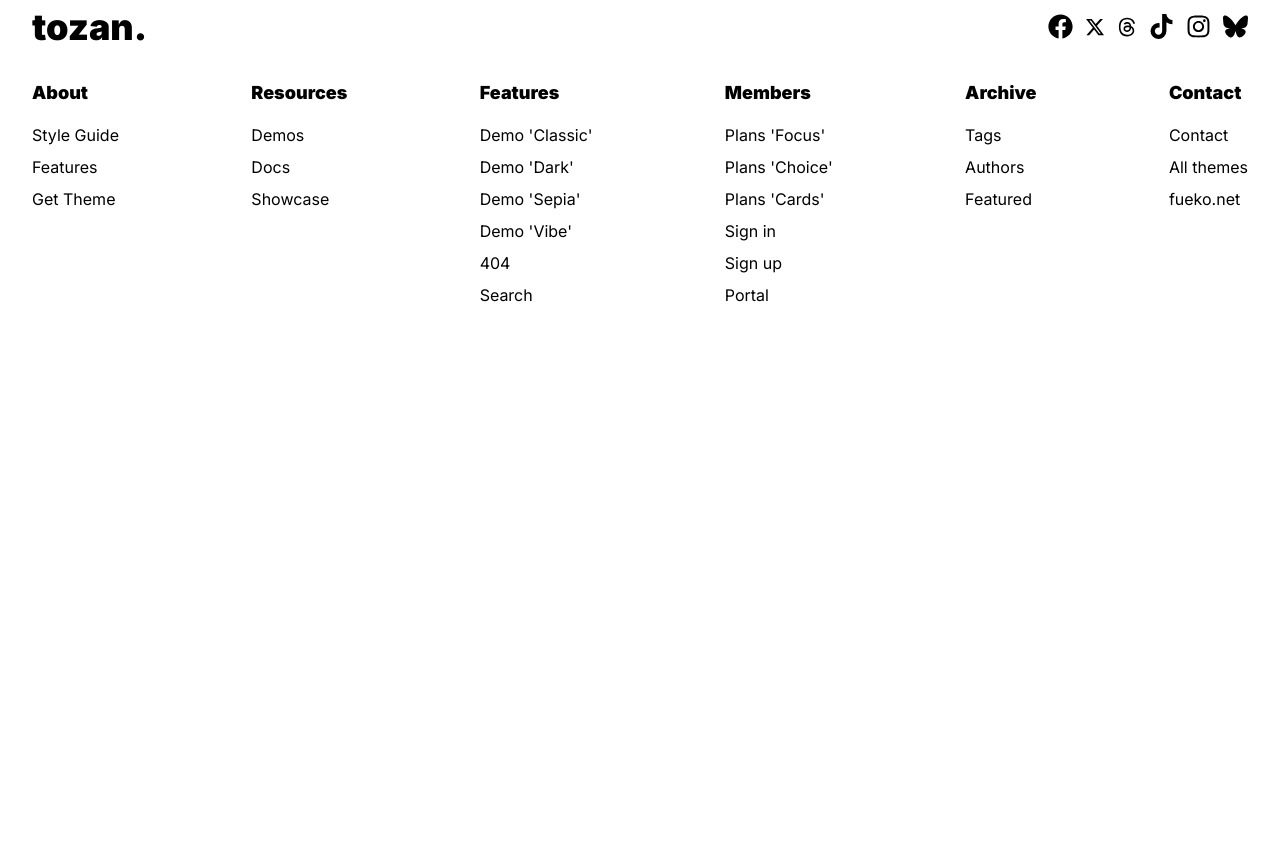
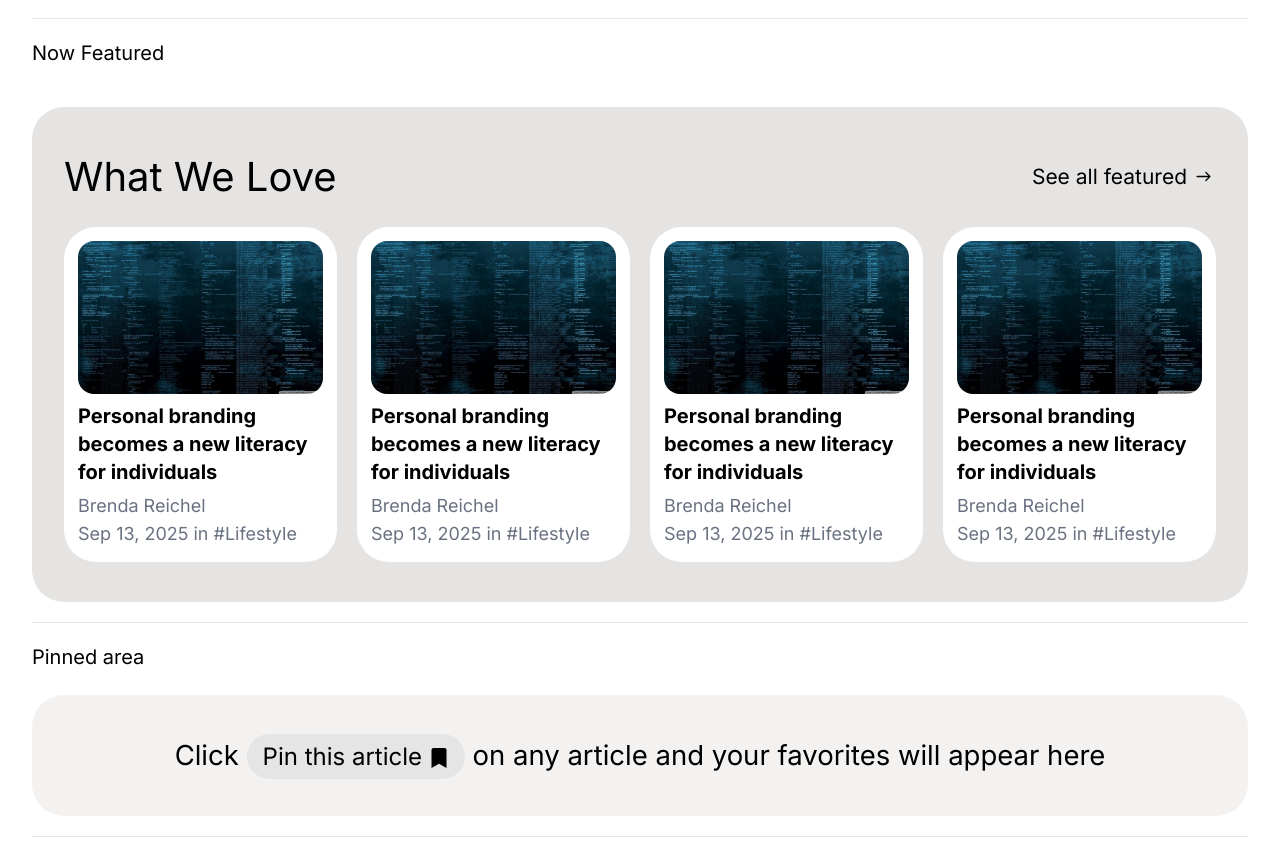
Before and after one commit to AbdulrahmanIsmael/tozan-landing-page, a Next.js app: page / in a window 1280 px wide. Shown: the part 1924-2779 px from the top of the page. Before the commit the page ends 2259 px from the top, so only its background shows below. Built offline with nearby package versions, Linux system fonts and the light colour scheme.

Commit message:
feat(features and Pinned sections): add features and Pinned sections with applying some animations

```diff
--- a/app/components/home/Articles.tsx
+++ b/app/components/home/Articles.tsx
@@ -11,6 +11,7 @@ export default function Articles() {
       whileInView={{
         x: 0,
       }}
+      viewport={{ once: true }}
       transition={{ duration: 0.5, ease: "easeOut" }}
       className="flex flex-col gap-y-10 py-5 border-t border-t-gray-200"
     >
--- /dev/null
+++ b/app/components/home/Features.tsx
@@ -0,0 +1,40 @@
+"use client";
+import { motion } from "motion/react";
+import ArticleCard from "@/app/ui/components/ArticleCard";
+import { IoIosArrowRoundForward } from "react-icons/io";
+
+export default function Features() {
+  return (
+    <motion.section
+      initial={{
+        opacity: 0,
+      }}
+      whileInView={{
+        opacity: 1,
+      }}
+      viewport={{ once: true, amount: 0.5 }}
+      transition={{ duration: 0.5, ease: "easeIn" }}
+      className="flex flex-col gap-y-10 py-5 border-t border-t-gray-200"
+    >
+      <h2 className="text-xl">Now Featured</h2>
+      <div className="bg-[#e6e4e3] px-8 py-10 rounded-4xl flex flex-col items-center gap-y-5">
+        <div className="w-full flex items-center justify-between">
+          <h2 className="font-medium text-[40px]">What We Love</h2>
+          <a
+            className="font-normal text-[21px] flex items-center gap-x-1"
+            href="."
+          >
+            See all featured
+            <IoIosArrowRoundForward size={25} />
+          </a>
+        </div>
+        <div className="grid grid-cols-1 sm:grid-cols-2 md:grid-cols-3 lg:grid-cols-4 gap-5">
+          <ArticleCard featured={true} />
+          <ArticleCard featured={true} />
+          <ArticleCard featured={true} />
+          <ArticleCard featured={true} />
+        </div>
+      </div>
+    </motion.section>
+  );
+}
--- /dev/null
+++ b/app/components/home/Pinned.tsx
@@ -0,0 +1,18 @@
+import { FaBookmark } from "react-icons/fa";
+
+export default function Pinned() {
+  return (
+    <section className="flex flex-col gap-y-6 py-5 border-t border-t-gray-200">
+      <h2 className="text-xl">Pinned area</h2>
+      <div className="bg-[#f4f2f1] px-8 py-10 rounded-4xl flex items-center justify-center">
+        <p className="font-normal text-[27.5px]">
+          Click{" "}
+          <span className="text-2xl bg-[#e5e5e5] py-2 px-4 rounded-4xl">
+            Pin this article <FaBookmark size={20} className="inline-block" />
+          </span>{" "}
+          on any article and your favorites will appear here
+        </p>
+      </div>
+    </section>
+  );
+}
--- a/app/components/home/Showcase.tsx
+++ b/app/components/home/Showcase.tsx
@@ -28,12 +28,12 @@ export default function Showcase() {
       >
         {textInArray.map((l, i) =>
           l === " " ? (
-            <span className="font-semibold text-4xl md:text-7xl" key={i}>
+            <span className="font-semibold text-5xl md:text-8xl" key={i}>
               &nbsp;
             </span>
           ) : (
             <motion.span
-              className="font-semibold text-4xl md:text-7xl"
+              className="font-semibold text-5xl md:text-8xl"
               key={i}
               variants={{
                 hidden: { opacity: 0, y: -100 },
--- a/app/page.tsx
+++ b/app/page.tsx
@@ -1,6 +1,8 @@
 import Showcase from "./components/home/Showcase";
 import Mission from "./components/home/Mission";
 import Articles from "./components/home/Articles";
+import Features from "./components/home/Features";
+import Pinned from "./components/home/Pinned";
 
 export default function Home() {
   return (
@@ -8,6 +10,8 @@ export default function Home() {
       <Showcase />
       <Mission />
       <Articles />
+      <Features />
+      <Pinned />
     </>
   );
 }
--- a/app/ui/components/ArticleCard.tsx
+++ b/app/ui/components/ArticleCard.tsx
@@ -1,8 +1,15 @@
 import Image from "next/image";
 
-export default function ArticleCard() {
+export default function ArticleCard({
+  featured = false,
+}: {
+  featured?: boolean;
+}) {
   return (
-    <div role="gridcell">
+    <div
+      role="gridcell"
+      className={`${featured && "bg-white p-3.5 rounded-4xl"}`}
+    >
       <Image
         width={100}
         height={100}
```
